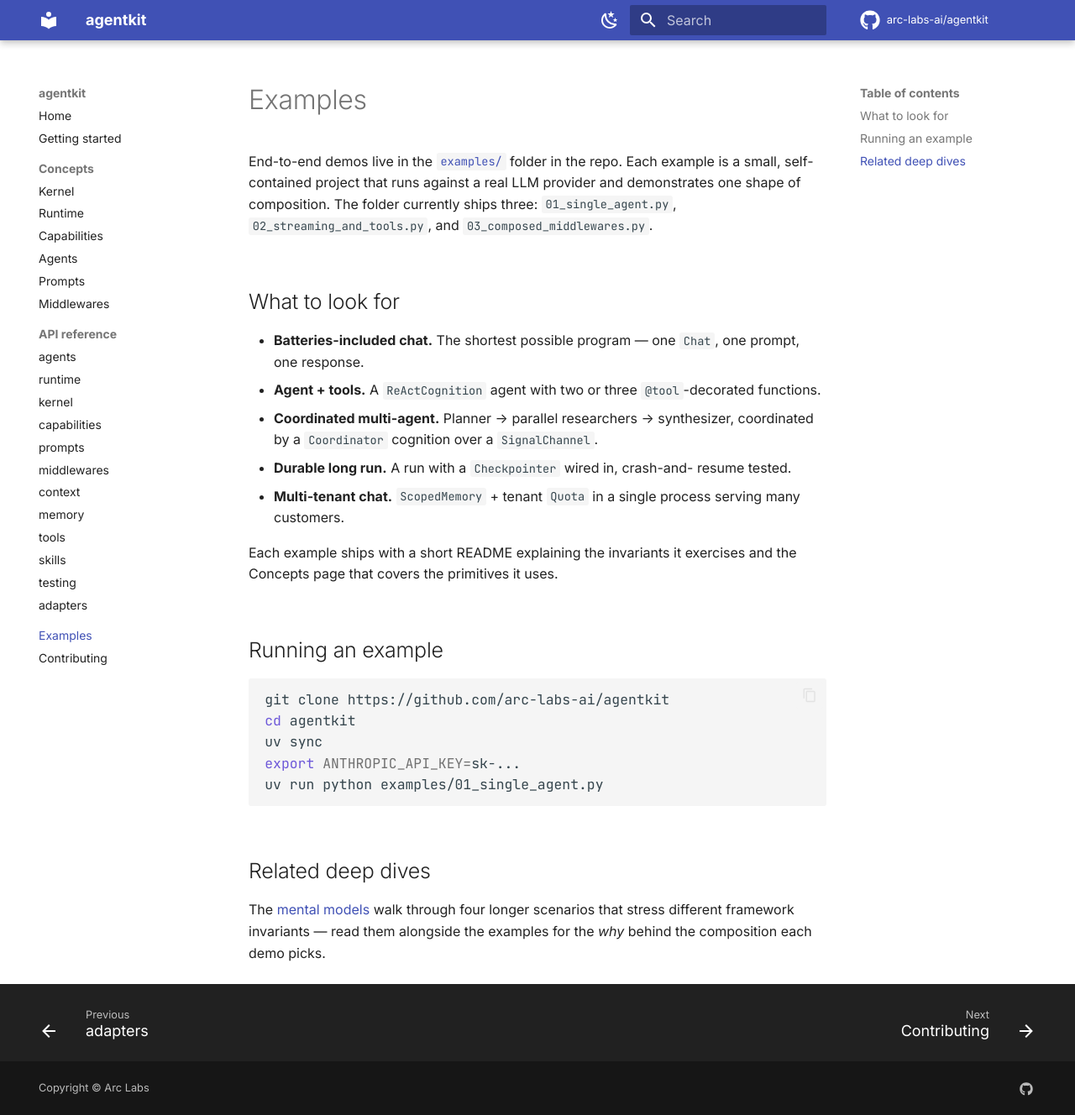
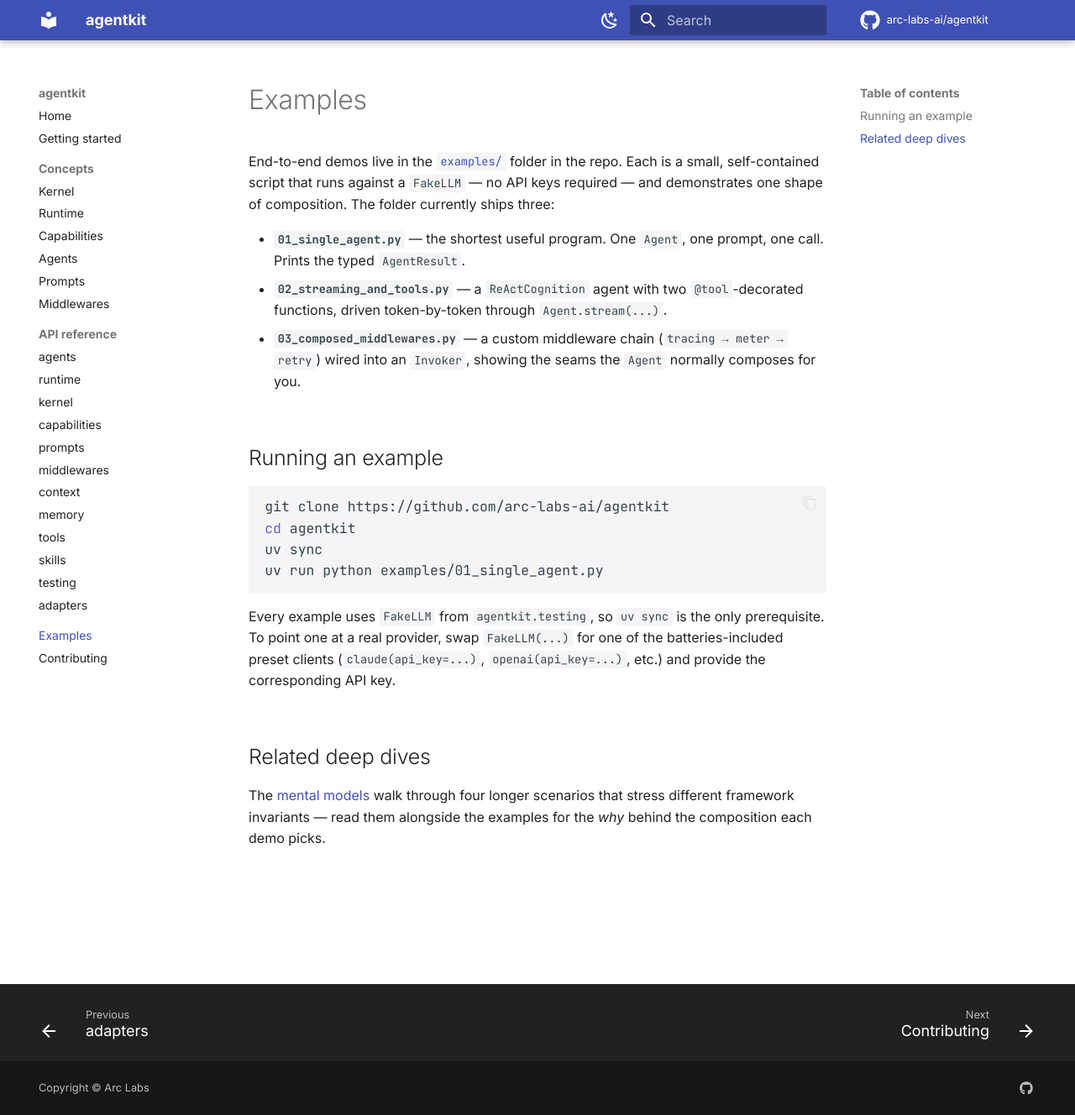
Before and after one commit to arc-labs-ai/agentkit, an MkDocs documentation site: the page built from docs/examples.md, in a window 1280 px wide and 1328 px high. Shown: the whole window at 84% size. Built offline with MkDocs 1.6.1 and Material for MkDocs 9.7.7, drawn with Linux system fonts in a browser that asks for light colours; comment, search, counter and statistics services are not loaded.

Commit message:
release-prep: fix arc-agentkit rename drift + SHA-pin publish action
Publish-readiness audit found six release-blockers plus a handful of
smaller items — all fixed here. Post-fix, `uv build` produces clean
distributions, `twine check` PASSES both wheel and sdist, mkdocs
strict builds, lint / mypy --strict / 899 tests all pass.

Rename drift (`agentkit` → `arc-agentkit`):

- .github/workflows/release.yml: Environment URL points at the
  correct PyPI project (`arc-agentkit`, not the unrelated `agentkit`
  package on PyPI).
- docs/PUBLISHING.md: Trusted-Publisher environment name is `pypi` to
  match release.yml (was previously documented as `release`; first
  publish would 403).
- README.md: PyPI version + Python-versions badges point at
  `arc-agentkit` so they render once the package is published.
- CONTRIBUTING.md: `git clone` URL uses the correct `arc-labs-ai` org.
- .github/ISSUE_TEMPLATE/bug_report.md: `uv pip show arc-agentkit`
  (the previous command returned nothing).
- docs/examples.md: rewrote "What to look for" to describe the three
  files that actually ship (`01_single_agent.py`,
  `02_streaming_and_tools.py`, `03_composed_middlewares.py`) and
  dropped the `ANTHROPIC_API_KEY` step (every example runs against
  `FakeLLM` and needs no key).

Product-name leakage: dropped `research·io` mentions from
CONTRIBUTING.md's PR checklist, docs/concepts/runtime.md's EventBus
section, and docs/mental-models/04-multi-agent-coordinated-research.md.
SECURITY.md keeps its mention deliberately — that section lists
downstream consumers of the framework, which is where research·io
naturally sits.

Supply-chain hardening: SHA-pinned pypa/gh-action-pypi-publish to
`dc37677b2e1c63e2034f94d8a5b11f265b73ba33` (currently v1.14.2) so
the OIDC signing step can't be moved out from under us by a
retagged `release/v1`. Comment records the rendered version.

Cosmetic: added `agentkit.__version__` (populated via
`importlib.metadata.version("arc-agentkit")`); brought the README's
FakeLLM `Usage(...)` comment up to date with the added
`cache_read_tokens` / `cache_write_tokens` fields.

````diff
--- a/docs/examples.md
+++ b/docs/examples.md
@@ -2,28 +2,18 @@
 
 End-to-end demos live in the
 [`examples/`](https://github.com/arc-labs-ai/agentkit/tree/main/examples)
-folder in the repo. Each example is a small, self-contained project
-that runs against a real LLM provider and demonstrates one shape of
-composition. The folder currently ships three:
-`01_single_agent.py`, `02_streaming_and_tools.py`, and
-`03_composed_middlewares.py`.
+folder in the repo. Each is a small, self-contained script that runs
+against a `FakeLLM` — no API keys required — and demonstrates one
+shape of composition. The folder currently ships three:
 
-## What to look for
-
-- **Batteries-included chat.** The shortest possible program — one
-  `Chat`, one prompt, one response.
-- **Agent + tools.** A `ReActCognition` agent with two or three
-  `@tool`-decorated functions.
-- **Coordinated multi-agent.** Planner → parallel researchers →
-  synthesizer, coordinated by a `Coordinator` cognition over a
-  `SignalChannel`.
-- **Durable long run.** A run with a `Checkpointer` wired in, crash-and-
-  resume tested.
-- **Multi-tenant chat.** `ScopedMemory` + tenant `Quota` in a single
-  process serving many customers.
-
-Each example ships with a short README explaining the invariants it
-exercises and the Concepts page that covers the primitives it uses.
+- **`01_single_agent.py`** — the shortest useful program. One
+  `Agent`, one prompt, one call. Prints the typed `AgentResult`.
+- **`02_streaming_and_tools.py`** — a `ReActCognition` agent with
+  two `@tool`-decorated functions, driven token-by-token through
+  `Agent.stream(...)`.
+- **`03_composed_middlewares.py`** — a custom middleware chain
+  (`tracing → meter → retry`) wired into an `Invoker`, showing the
+  seams the `Agent` normally composes for you.
 
 ## Running an example
 
@@ -31,14 +21,19 @@ exercises and the Concepts page that covers the primitives it uses.
 git clone https://github.com/arc-labs-ai/agentkit
 cd agentkit
 uv sync
-export ANTHROPIC_API_KEY=sk-...
 uv run python examples/01_single_agent.py
 ```
+
+Every example uses `FakeLLM` from `agentkit.testing`, so `uv sync`
+is the only prerequisite. To point one at a real provider, swap
+`FakeLLM(...)` for one of the batteries-included preset clients
+(`claude(api_key=...)`, `openai(api_key=...)`, etc.) and provide
+the corresponding API key.
 
 ## Related deep dives
 
 The
 [mental models](https://github.com/arc-labs-ai/agentkit/tree/main/docs/mental-models)
 walk through four longer scenarios that stress different framework
-invariants — read them alongside the examples for the *why* behind the
-composition each demo picks.
+invariants — read them alongside the examples for the *why* behind
+the composition each demo picks.
````
Also changed, not shown: CONTRIBUTING.md (+3 -3 lines), README.md (+3 -3 lines), agentkit/__init__.py (+8 -0 lines), docs/PUBLISHING.md (+1 -1 lines), docs/concepts/runtime.md (+2 -2 lines), docs/mental-models/04-multi-agent-coordinated-research.md (+1 -2 lines), .github/ISSUE_TEMPLATE/bug_report.md, 1 other file.
